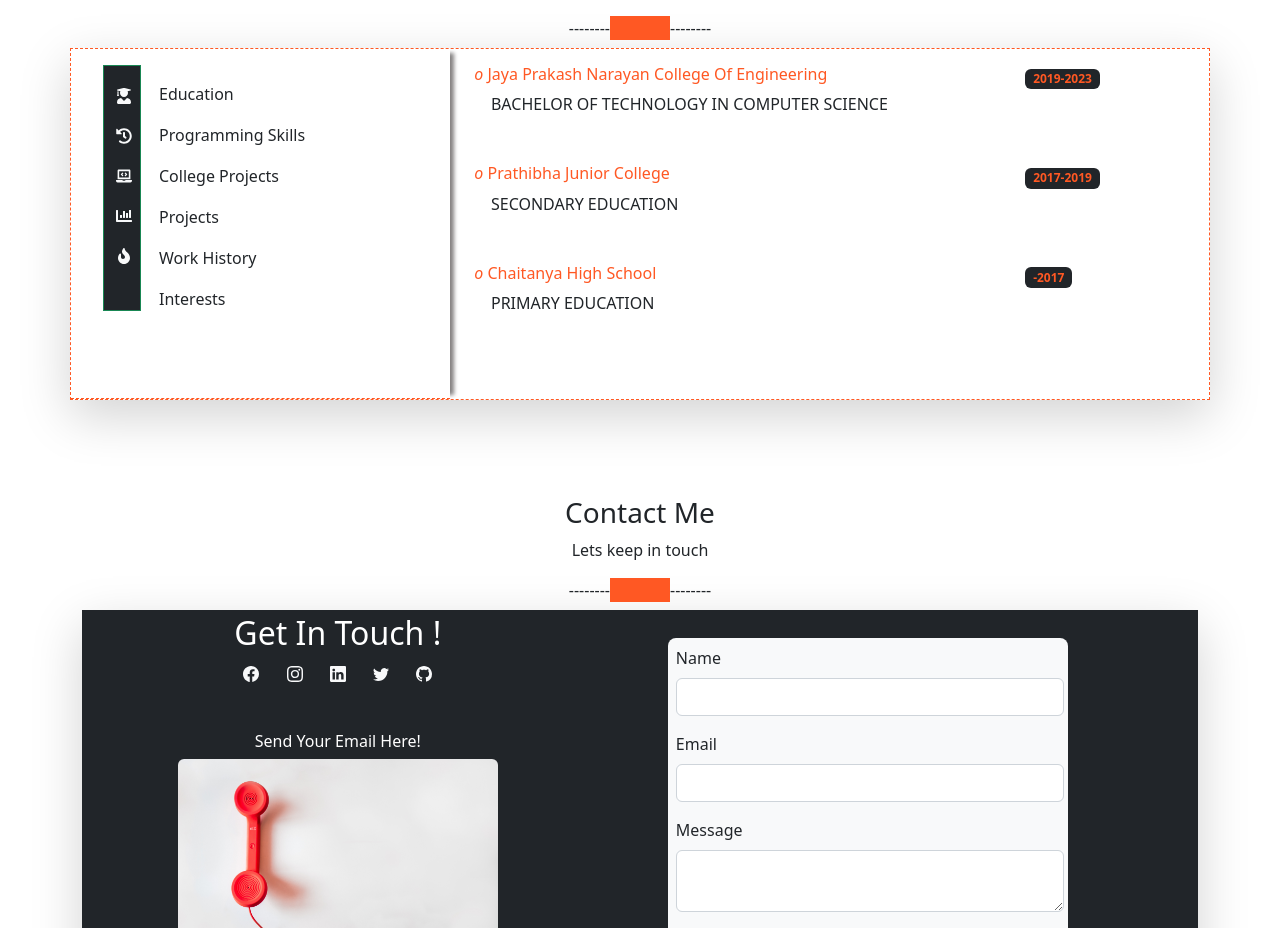
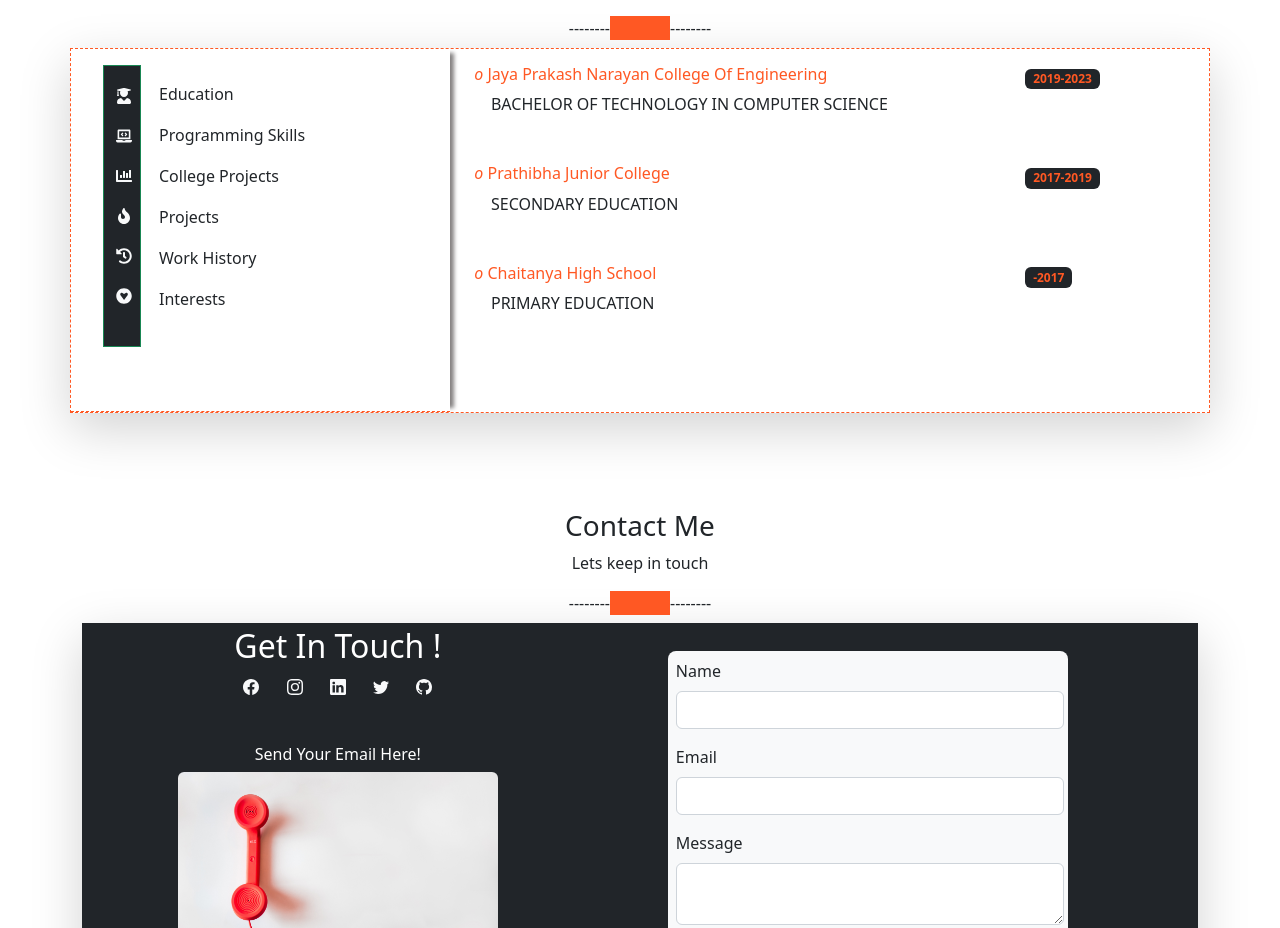
Before and after one commit to Myself-Ikram/MyPortfolio, a React (Create React App) app: page / in a window 1280 px wide. Shown: the part 1284-2212 px from the top of the page. Built offline with nearby package versions, Linux system fonts and the light colour scheme.

Commit message:
Update Resume.jsx

```diff
--- a/src/components/resume/Resume.jsx
+++ b/src/components/resume/Resume.jsx
@@ -14,6 +14,7 @@ import {
   FaLaptopCode,
   FaChartBar,
   FaFire,
+  FaGratipay
 } from "react-icons/fa";
 import "./Resume.css";
 
@@ -34,9 +35,6 @@ export default function Resume() {
                     <FaUserGraduate />
                   </p>
                   <p className="text-light text-center">
-                    <FaHistory />
-                  </p>
-                  <p className="text-light text-center">
                     <FaLaptopCode />
                   </p>
                   <p className="text-light text-center">
@@ -44,6 +42,12 @@ export default function Resume() {
                   </p>
                   <p className="text-light text-center">
                     <FaFire />
+                  </p>
+                  <p className="text-light text-center">
+                    <FaHistory />
+                  </p>
+                  <p className="text-light text-center">
+                    <FaGratipay />
                   </p>
                 </Col>
                 <Col className=" ps-3">
```
